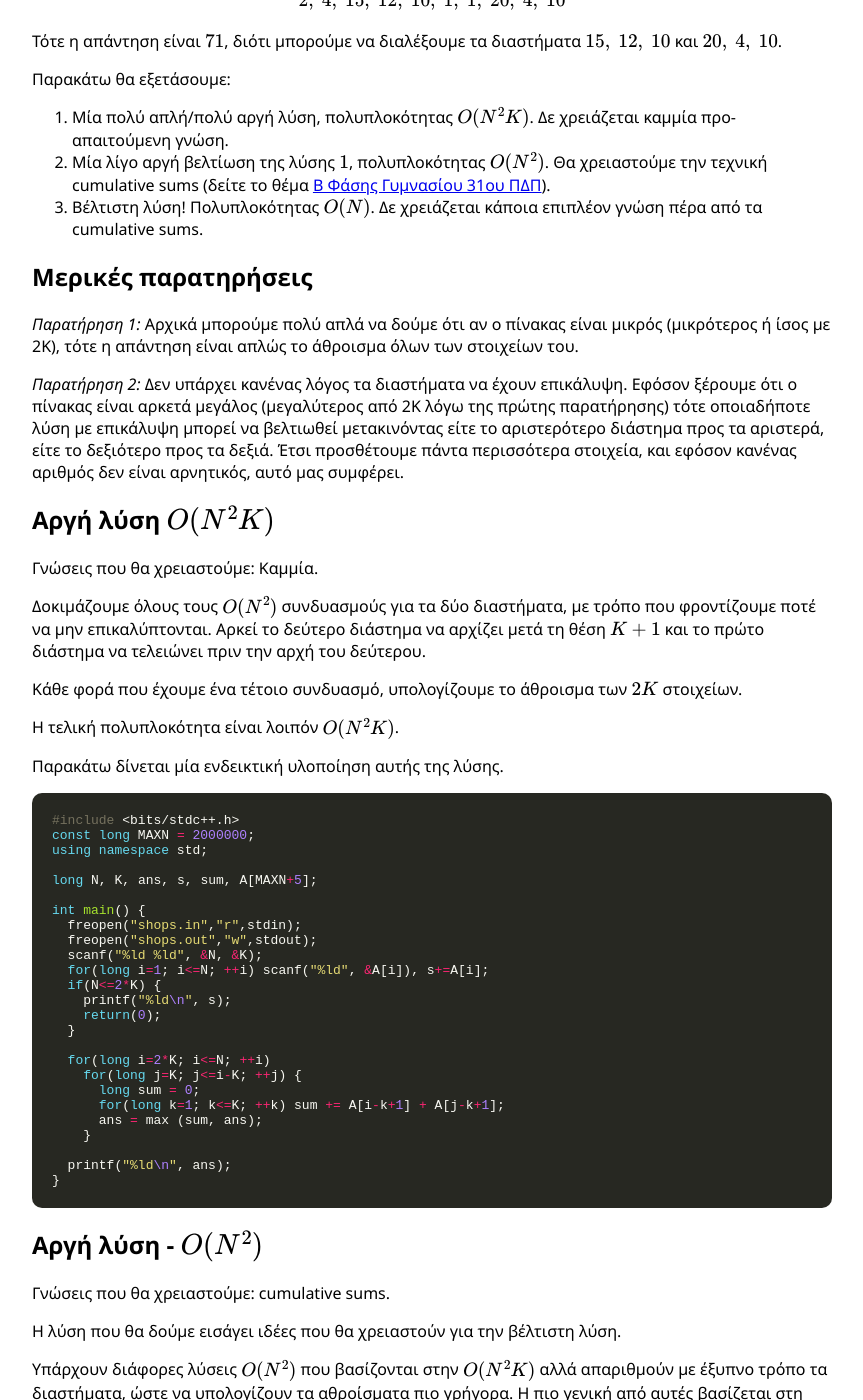
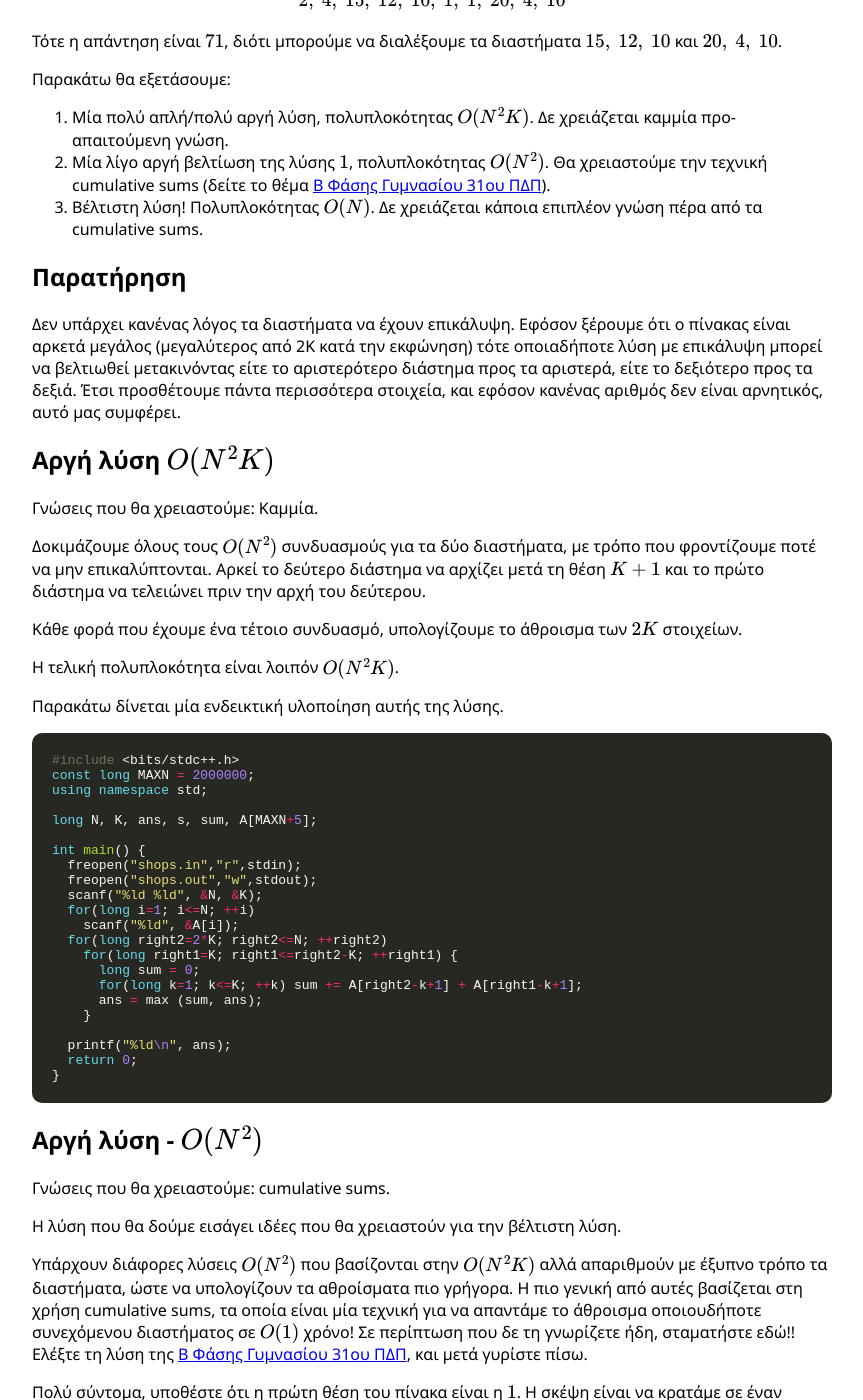
Before and after one commit to pdp-archive/pdp-archive.github.io, a Jekyll site: the page built from contests/_32-PDP/blyk-shops-solution.md, in a window 1280 px wide and 1400 px high, scrolled down 342 px. Shown: the whole window, without its empty margins (208-1071 px from the left). Built offline with Jekyll 4.4.1, drawn with Linux system fonts in a browser that asks for light colours; formulas are drawn with MathJax 3; some of the changed text lies outside the part shown.

Commit message:
Added statement for 32 PDP bgym, plus minor corrections on codes/solutions for 32 PDP bgym/blyk

````diff
--- a/_data/contests/32-PDP.yml
+++ b/_data/contests/32-PDP.yml
@@ -11,7 +11,7 @@ longsumk:
    full_name: "Πάμε πάλι διακοπές"
    stage: "bgym"
    statement_pdf_url: "https://drive.google.com/open?id=16URHUaFcZqpRQ54nyiyRBAA03SfQEXul"
-   statement_md: false
+   statement_md: true
    testcases_url: ""
    solution: true
    codes_in_git: true
--- a/contests/_32-PDP/blyk-shops-solution.md
+++ b/contests/_32-PDP/blyk-shops-solution.md
@@ -19,11 +19,9 @@ $$2,~4,~15,~12,~10,~1,~1,~20,~4,~10$$
  2. Μία λίγο αργή βελτίωση της λύσης $$1$$, πολυπλοκότητας $$O(N^2)$$. Θα χρειαστούμε την τεχνική cumulative sums (δείτε το θέμα [Β Φάσης Γυμνασίου 31ου ΠΔΠ](/31-PDP/bgym-mntsea-solution)).
  3. Βέλτιστη λύση! Πολυπλοκότητας $$O(N)$$. Δε χρειάζεται κάποια επιπλέον γνώση πέρα από τα cumulative sums.
 
-## Μερικές παρατηρήσεις
+## Παρατήρηση
 
-*Παρατήρηση 1:* Αρχικά μπορούμε πολύ απλά να δούμε ότι αν ο πίνακας είναι μικρός (μικρότερος ή ίσος με 2K), τότε η απάντηση είναι απλώς το άθροισμα όλων των στοιχείων του.
-
-*Παρατήρηση 2:* Δεν υπάρχει κανένας λόγος τα διαστήματα να έχουν επικάλυψη. Εφόσον ξέρουμε ότι ο πίνακας είναι αρκετά μεγάλος (μεγαλύτερος από 2K λόγω της πρώτης παρατήρησης) τότε οποιαδήποτε λύση με επικάλυψη μπορεί να βελτιωθεί μετακινόντας είτε το αριστερότερο διάστημα προς τα αριστερά, είτε το δεξιότερο προς τα δεξιά. Έτσι προσθέτουμε πάντα περισσότερα στοιχεία, και εφόσον κανένας αριθμός δεν είναι αρνητικός, αυτό μας συμφέρει.
+Δεν υπάρχει κανένας λόγος τα διαστήματα να έχουν επικάλυψη. Εφόσον ξέρουμε ότι ο πίνακας είναι αρκετά μεγάλος (μεγαλύτερος από 2K κατά την εκφώνηση) τότε οποιαδήποτε λύση με επικάλυψη μπορεί να βελτιωθεί μετακινόντας είτε το αριστερότερο διάστημα προς τα αριστερά, είτε το δεξιότερο προς τα δεξιά. Έτσι προσθέτουμε πάντα περισσότερα στοιχεία, και εφόσον κανένας αριθμός δεν είναι αρνητικός, αυτό μας συμφέρει.
 
 ## Αργή λύση $$O(N^2K)$$
 
@@ -48,20 +46,17 @@ int main() {
   freopen("shops.in","r",stdin);
   freopen("shops.out","w",stdout);
   scanf("%ld %ld", &N, &K);
-  for(long i=1; i<=N; ++i) scanf("%ld", &A[i]), s+=A[i];
-  if(N<=2*K) {
-    printf("%ld\n", s);
-    return(0);
-  }
-
-  for(long i=2*K; i<=N; ++i)
-    for(long j=K; j<=i-K; ++j) {
+  for(long i=1; i<=N; ++i)
+    scanf("%ld", &A[i]);
+  for(long right2=2*K; right2<=N; ++right2)
+    for(long right1=K; right1<=right2-K; ++right1) {
       long sum = 0;
-      for(long k=1; k<=K; ++k) sum += A[i-k+1] + A[j-k+1];
+      for(long k=1; k<=K; ++k) sum += A[right2-k+1] + A[right1-k+1];
       ans = max (sum, ans);
     }
 
   printf("%ld\n", ans);
+  return 0;
 }
 ```
 ## Αργή λύση - $$O(N^2)$$
@@ -91,18 +86,17 @@ int main() {
   freopen("shops.in","r",stdin);
   freopen("shops.out","w",stdout);
   scanf("%ld %ld", &N, &K);
-  for(long i=1; i<=N; ++i) scanf("%ld", &A[i]), s[i] = s[i-1] + A[i];
-  if(N<=2*K) {
-    printf("%ld\n", s[N]);
-    return(0);
+  for(long i=1; i<=N; ++i) {
+    scanf("%ld", &A[i]);
+    s[i] = s[i-1] + A[i];
   }
-
-  for(long i=2*K; i<=N; ++i)
-    for(long j=K; j<=i-K; ++j) {
-      ans = max (s[i]-s[i-K]+s[j]-s[j-K], ans);
+  for(long right2=2*K; right2<=N; ++right2)
+    for(long right1=K; right1<=right2-K; ++right1) {
+      ans = max (s[right2]-s[right2-K]+s[right1]-s[right1-K], ans);
     }
 
   printf("%ld\n", ans);
+  return 0;
 }
 ```
 
@@ -141,14 +135,10 @@ int main() {
     s[i] = s[i-1] + A[i];
     if(i-K>=0) maxUpTo[i] = max(maxUpTo[i-1], s[i] - s[i-K]);
   }
-  if(N<=2*K) {
-    printf("%ld\n", s[N]);
-    return(0);
-  }
-
-  for(long i=2*K; i<=N; ++i)
-    ans = max (s[i]-s[i-K]+maxUpTo[i-K], ans);
+  for(long right2=2*K; right2<=N; ++right2)
+    ans = max (s[right2]-s[right2-K]+maxUpTo[right2-K], ans);
 
   printf("%ld\n", ans);
+  return 0;
 }
 ```
````
Also changed, not shown: other parts of contests/_32-PDP/blyk-shops-solution.md (+1 -1 lines), contests/_32-PDP/bgym-longsumk-solution.md (+4 -2 lines), contests/_32-PDP/bgym-longsumk-statement.md (added, +51 -0 lines), 4 other files.
